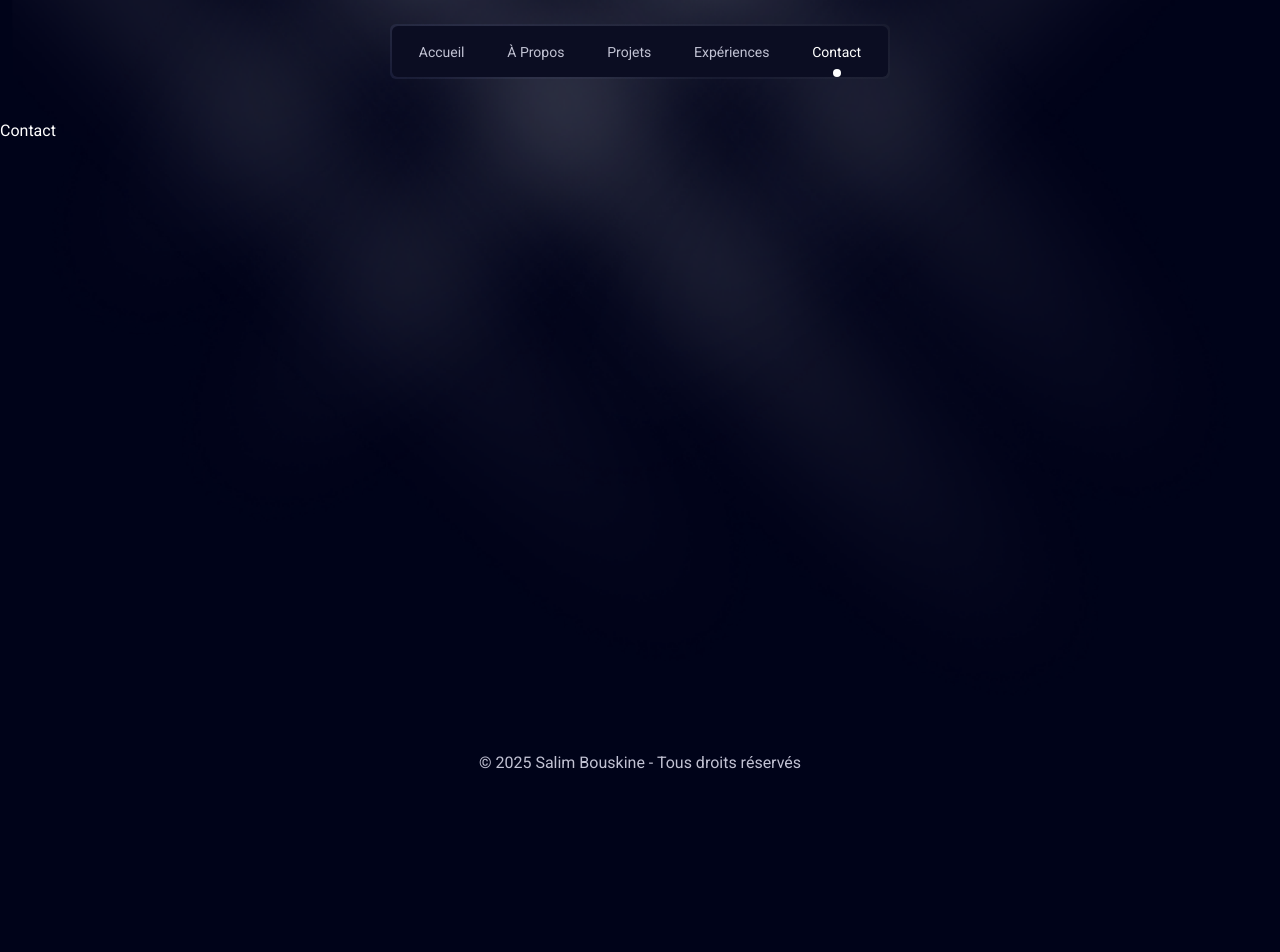
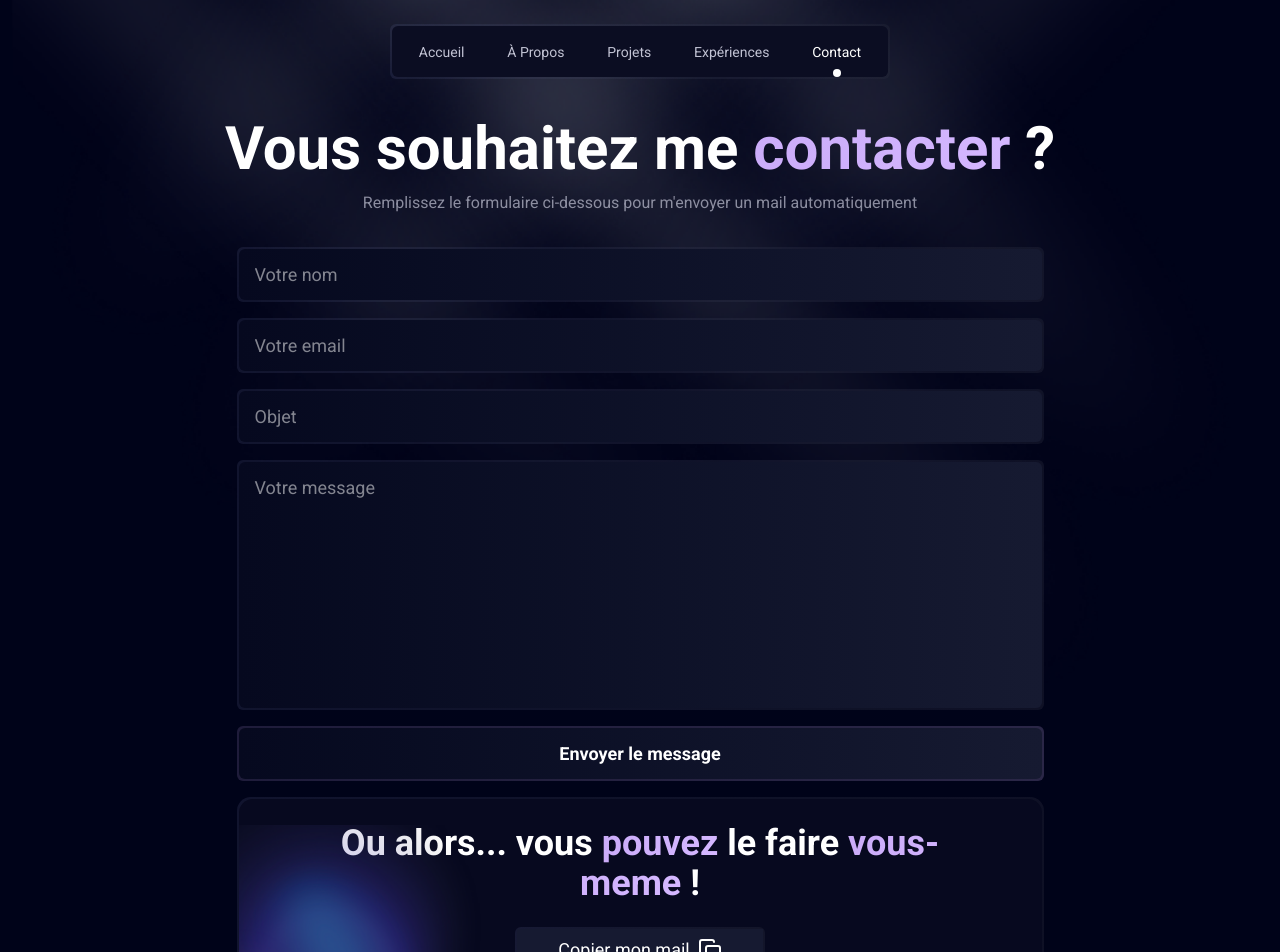
Before and after one commit to sakab257/portfolio-sakab, a Next.js app: page /contact in a window 1280 px wide. Shown: the top 952 px of the page. Before the commit the page ends 800 px from the top, so only its background shows below. Built offline with nearby package versions, Linux system fonts and the light colour scheme.

Commit message:
page 'Contact' finie

```diff
--- a/app/contact/page.tsx
+++ b/app/contact/page.tsx
@@ -1,9 +1,88 @@
-import React from 'react'
+'use client'
 
-const Contact = () => {
+import {Input, TextArea} from '@/components/contact/input'
+import {Button} from '@/components/contact/button'
+import React, { useState } from 'react'
+import Mail from '@/components/contact/mail'
+
+const ContactPage = () => {
+  const [formData, setFormData] = useState({
+    name: '',
+    email: '',
+    subject: '',
+    message: ''
+  })
+  const [error, setError] = useState('')
+
+  const handleSubmit = () => {
+    // Validation
+    if (!formData.name.trim()) {
+      setError('Veuillez renseigner votre nom')
+      return
+    }
+    if (!formData.email.trim()) {
+      setError('Veuillez renseigner votre email')
+      return
+    }
+    if (!formData.subject.trim()) {
+      setError('Veuillez renseigner l\'objet du message')
+      return
+    }
+    if (!formData.message.trim()) {
+      setError('Veuillez renseigner votre message')
+      return
+    }
+
+    setError('')
+
+    // Construct email body with user info
+    const emailBody = `${formData.message}\n\nNom: ${formData.name}`
+    const mailtoLink = `mailto:salim.bouskine@dauphine.eu?subject=${encodeURIComponent(formData.subject)}&body=${encodeURIComponent(emailBody)}`
+    window.location.href = mailtoLink
+  }
+
   return (
-    <div>Contact</div>
+    <div className='w-full h-full'>
+      <h1 className="w-full text-4xl md:text-5xl xl:text-6xl font-bold text-center mb-3">
+        Vous souhaitez me <span className="text-transparent bg-clip-text bg-gradient-to-r from-[#CBACF9] to-[#D4B7FF]">contacter</span> ?
+      </h1>
+      <p className="text-center text-[#C1C2D3]/70 text-sm md:text-base mb-8">
+        Remplissez le formulaire ci-dessous pour m'envoyer un mail automatiquement
+      </p>
+      <div className='w-full h-full flex flex-col gap-4 mt-6'>
+        <Input
+          placeholder='Votre nom'
+          value={formData.name}
+          onChange={(e) => setFormData({...formData, name: e.target.value})}
+        />
+        <Input
+          placeholder='Votre email'
+          type='email'
+          value={formData.email}
+          onChange={(e) => setFormData({...formData, email: e.target.value})}
+        />
+        <Input
+          placeholder='Objet'
+          value={formData.subject}
+          onChange={(e) => setFormData({...formData, subject: e.target.value})}
+        />
+        <TextArea
+          placeholder='Votre message'
+          value={formData.message}
+          onChange={(e) => setFormData({...formData, message: e.target.value})}
+        />
+        {error && (
+          <p className='text-center text-red-400 text-sm'>
+            {error}
+          </p>
+        )}
+        <Button onClick={handleSubmit}>
+          Envoyer le message
+        </Button>
+        <Mail />
+      </div>
+    </div>
   )
 }
 
-export default Contact
+export default ContactPage
--- /dev/null
+++ b/components/contact/button.tsx
@@ -0,0 +1,15 @@
+import React from 'react'
+
+export const Button = ({children, onClick, disabled}: {children: React.ReactNode, onClick?: () => void, disabled?: boolean}) => {
+  return (
+    <button
+      onClick={onClick}
+      disabled={disabled}
+      className='cursor-pointer w-[300px] md:w-[400px] xl:w-[807px] h-[45px] md:h-[50px] xl:h-[55px] rounded-sm flex items-center justify-center mx-auto p-[2px] bg-gradient-to-r from-[#CBACF9]/15 to-[#D4B7FF]/20 disabled:opacity-50 disabled:cursor-not-allowed hover:opacity-80 transition-opacity'
+    >
+      <span className='rounded-sm w-full h-full bg-gradient-to-r from-[#06091F] to-[#161A31] flex items-center justify-center text-md md:text-lg font-semibold'>
+        {children}
+      </span>
+    </button>
+  )
+}
--- /dev/null
+++ b/components/contact/input.tsx
@@ -0,0 +1,17 @@
+import React from 'react'
+
+export const TextArea = ({placeholder, value, onChange, name}:{placeholder?:string, value?:string, onChange?: (e: React.ChangeEvent<HTMLTextAreaElement>) => void, name?: string}) => {
+  return (
+    <div className='transition-all w-[300px] md:w-[400px] xl:w-[807px] h-[200px] md:h-[220px] xl:h-[250px] rounded-sm flex items-start mx-auto p-[2px] bg-gradient-to-r from-[#6971A2]/16 to-[#272A3C]/37'>
+        <textarea name={name} value={value} onChange={onChange} className='rounded-sm w-full h-full bg-gradient-to-r from-[#06091F] to-[#161A31] text-md md:text-lg px-4 py-3 resize-none focus:outline-none focus:ring-2 focus:ring-[#C1C2D3]' placeholder={placeholder}></textarea>
+    </div>
+  )
+}
+
+export const Input = ({placeholder, value, onChange, name, type = 'text'}:{placeholder?:string, value?:string, onChange?: (e: React.ChangeEvent<HTMLInputElement>) => void, name?: string, type?: string}) => {
+  return (
+    <div className='transition-all w-[300px] md:w-[400px] xl:w-[807px] h-[45px] md:h-[50px] xl:h-[55px] rounded-sm flex items-center justify-center mx-auto p-[2px] bg-gradient-to-r from-[#6971A2]/16 to-[#272A3C]/37'>
+        <input type={type} name={name} value={value} onChange={onChange} className='rounded-sm w-full h-full bg-gradient-to-r from-[#06091F] to-[#161A31] flex gap-2 items-center justify-center text-md md:text-lg px-4 focus:outline-none focus:ring-2 focus:ring-[#C1C2D3]' placeholder={placeholder}></input>
+    </div>
+  )
+}
--- /dev/null
+++ b/components/contact/mail.tsx
@@ -0,0 +1,22 @@
+import React from 'react'
+import Card from '../ui/card'
+import Image from 'next/image'
+import {CopyMail} from '../ui/button'
+
+const Mail = () => {
+  return (
+    <div className='w-[300px] md:w-[400px] xl:w-[807px] h-[200px] md:h-[170px] xl:h-[200px] text-white rounded-xl p-[2px] bg-gradient-to-r from-[#6971A2]/16 to-[#272A3C]/37 mx-auto overflow-hidden transition-all'>
+      <div className='w-full h-full bg-[#07091F] overflow-hidden relative rounded-xl'>
+        <div className='w-full h-full'>
+            <Image src="/vfx/blob.png" alt="Background" width={300} height={200} className='pointer-events-none absolute left-0 bottom-0' />
+            <h2 className='text-xl xl:text-4xl font-bold w-5/6 mx-auto text-center py-6'>Ou alors... vous <span className="text-transparent bg-clip-text bg-gradient-to-r from-[#CBACF9] to-[#D4B7FF]">pouvez</span> le faire <span className="text-transparent bg-clip-text bg-gradient-to-r from-[#CBACF9] to-[#D4B7FF]">vous-meme</span> !</h2>
+            <div className='xl:h-full xl:w-full'>
+                <CopyMail />
+            </div>
+        </div>
+      </div>
+    </div>
+  )
+}
+
+export default Mail
```
